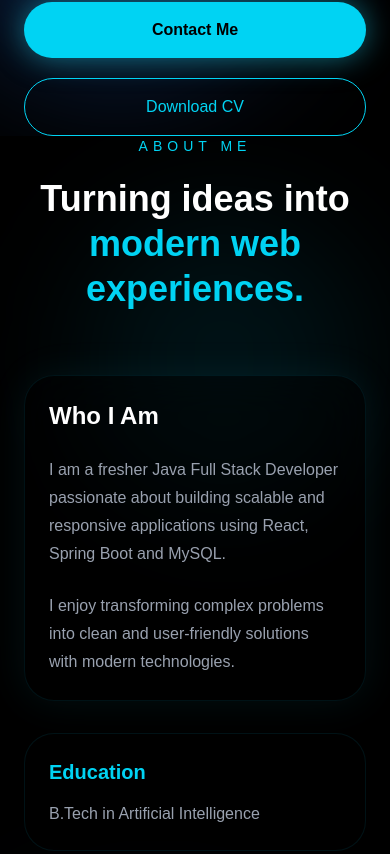
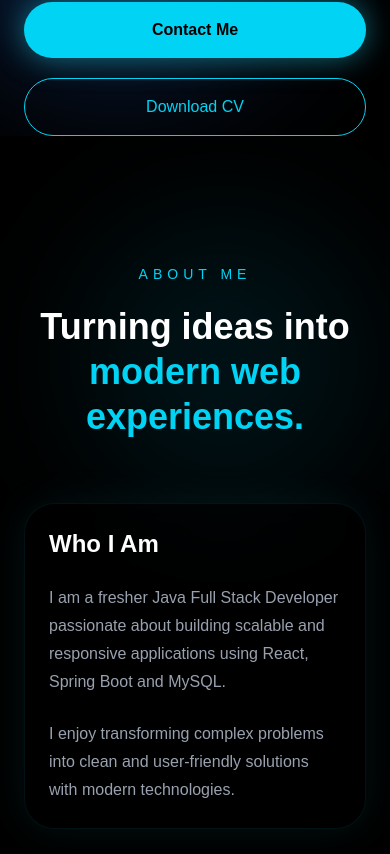
Before and after one commit to Sangharsh29/portfolio-frontend, a React app: page / in a window 390 px wide. Shown: the part 890-1744 px from the top of the page. Built offline with nearby package versions, Linux system fonts and the light colour scheme; the HTML template or start-up script is replaced by a standard one.

Commit message:
Updated portfolio single scroll layout

```diff
--- a/src/pages/About.jsx
+++ b/src/pages/About.jsx
@@ -2,7 +2,8 @@
   return (
     <div
   id="about"
-  className="min-h-screen ppt-32 md:pt-28 pb-20 px-6 md:px-10 relative overflow-hidden"
+
+  className=" min-h-screen pt-32 md:pt-28 pb-20 px-6 md:px-10 relative overflow-hidden"
 >
 
       {/* Background Glow */}
--- a/src/pages/Contact.jsx
+++ b/src/pages/Contact.jsx
@@ -45,7 +45,7 @@
   return (
     <div
   id="contact"
-  className="min-h-screen pt-pt-32 md:pt-28 pb-20 px-6 md:px-10 relative overflow-hidden"
+  className=" min-h-screen pt-32 md:pt-28 pb-20 px-6 md:px-10 relative overflow-hidden"
 >
 
       {/* Glow Background */}
--- a/src/pages/Skills.jsx
+++ b/src/pages/Skills.jsx
@@ -58,7 +58,7 @@
   return (
     <div
   id="skills"
-  className="min-h-screen pt-32 md:pt-28 pb-20 px-6 md:px-10 relative overflow-hidden"
+  className=" min-h-screen pt-32 md:pt-28 pb-20 px-6 md:px-10 relative overflow-hidden"
 >
 
       {/* Glow Background */}
```
